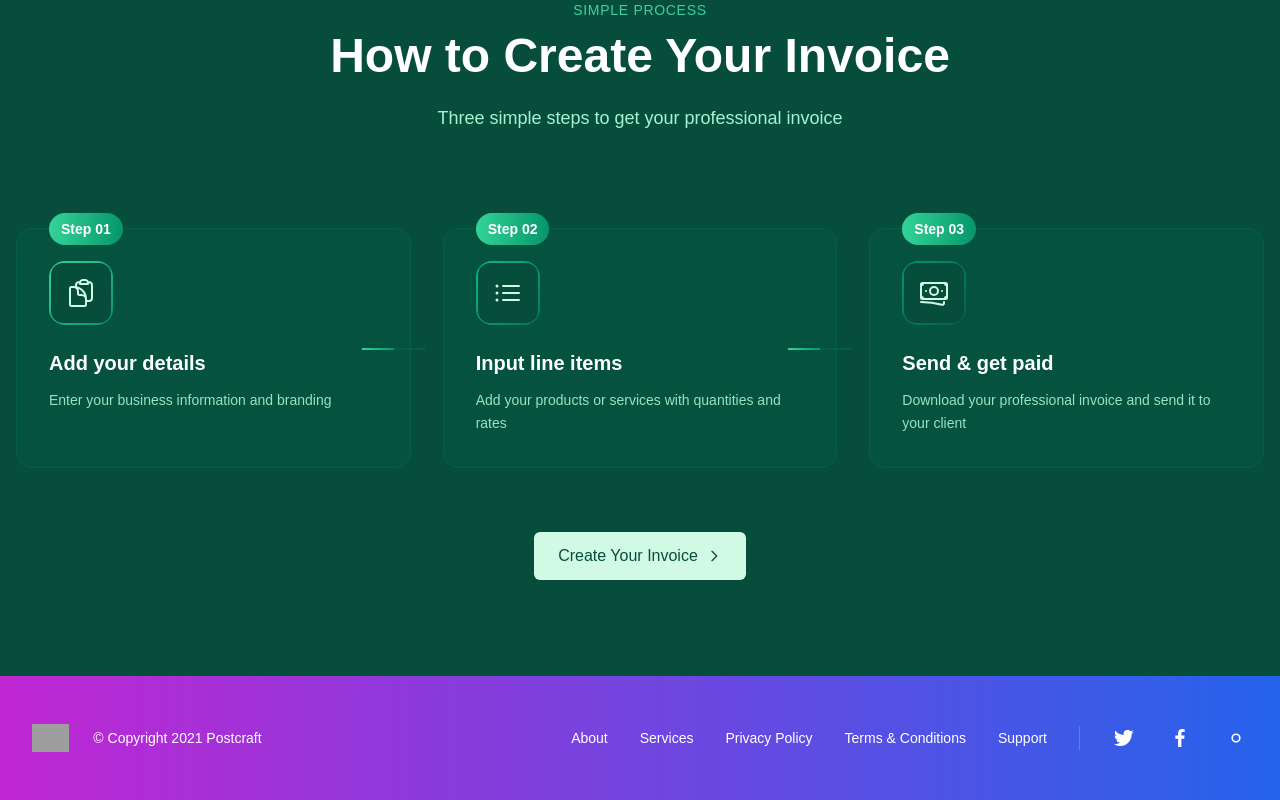
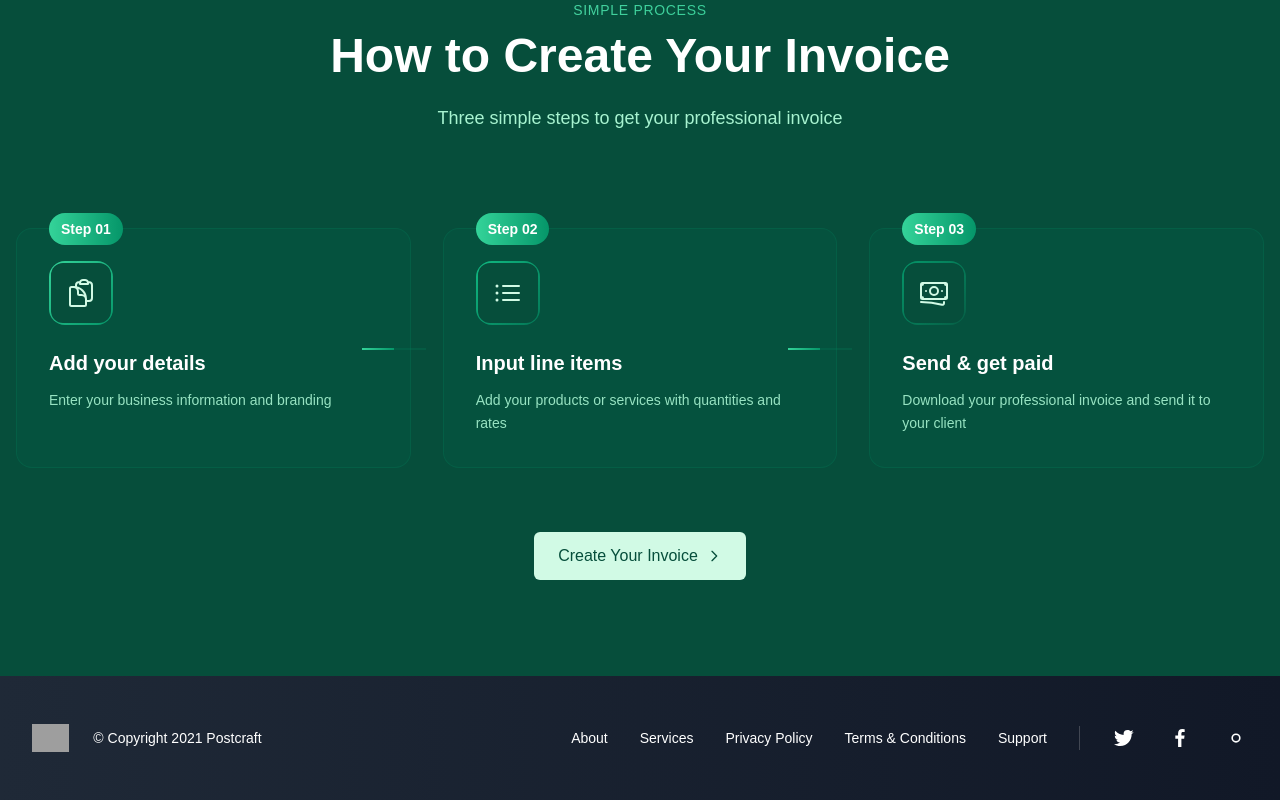
Before and after one commit to nanayawdev/salesgirl, a React (Vite) app: page / in a window 1280 px wide. Shown: the part 1453-2253 px from the top of the page. Built offline with nearby package versions, Linux system fonts and the light colour scheme; grey boxes are pictures that could not be loaded.

Commit message:
Update Footer component background color for improved visual consistency

```diff
--- a/src/components/Footer/Footer.jsx
+++ b/src/components/Footer/Footer.jsx
@@ -2,7 +2,7 @@
 
 const Footer = () => {
     return (
-        <section className="py-12 bg-gradient-to-r from-fuchsia-600 to-blue-600">
+        <section className="py-12 bg-gradient-to-r from-gray-800 to-gray-900">
             <div className="px-4 mx-auto sm:px-6 lg:px-8 max-w-7xl">
                 <div className="text-center xl:flex xl:items-center xl:justify-between xl:text-left">
                     <div className="xl:flex xl:items-center xl:justify-start">
```
